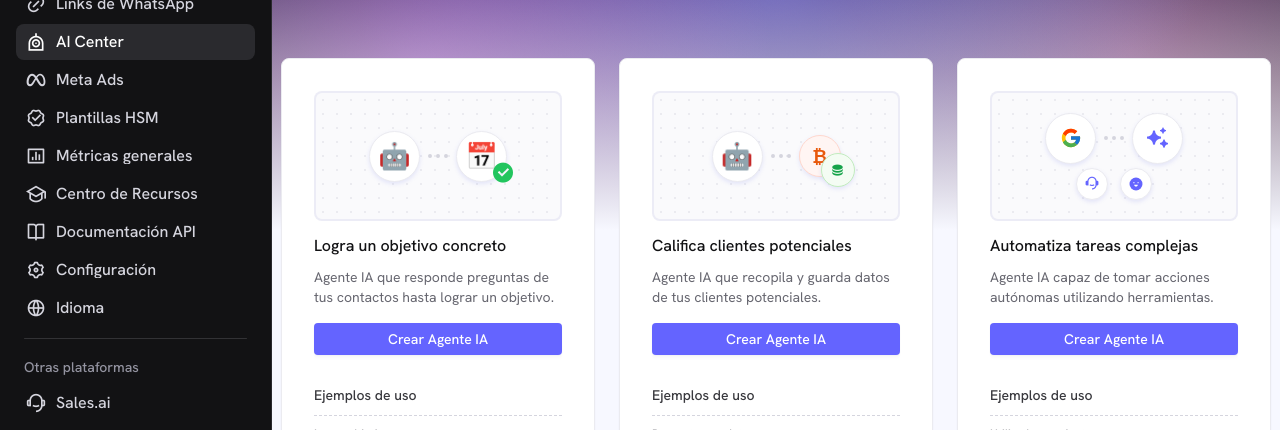
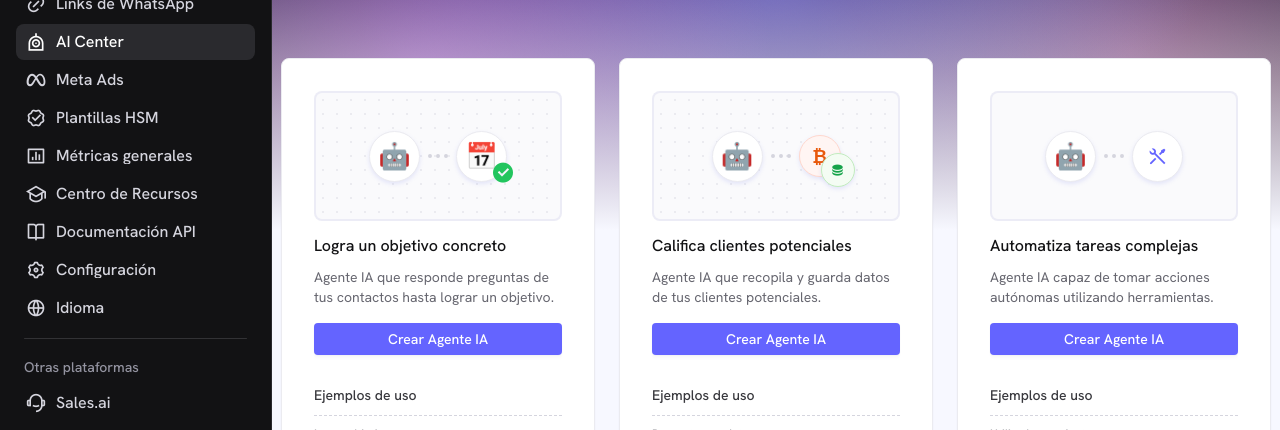
Before and after one commit to rodrigottega/test__cc, a plain HTML site: page index.html in a window 1280 px wide. Shown: the part 166-596 px from the top of the page. Drawn offline with nearby package versions, Linux system fonts and the light colour scheme.

Commit message:
Fix: reemplazar imagen faltante en card 3 por ilustración SVG
Co-authored-by: Cursor <cursoragent@cursor.com>

```diff
--- a/index.html
+++ b/index.html
@@ -236,35 +236,17 @@
           <div class="card">
             <div class="card__container">
               <div class="card__top">
-                <div class="card__image">
+                <div class="card__image card__image--no-dots">
                   <div class="card__illustration card__illustration--3">
                     <div class="illust-group">
-                      <div class="illust-circle illust-circle--lg illust-circle--google">
-                        <svg width="22" height="22" viewBox="0 0 48 48">
-                          <path fill="#FFC107" d="M43.611 20.083H42V20H24v8h11.303c-1.649 4.657-6.08 8-11.303 8-6.627 0-12-5.373-12-12s5.373-12 12-12c3.059 0 5.842 1.154 7.961 3.039l5.657-5.657C34.046 6.053 29.268 4 24 4 12.955 4 4 12.955 4 24s8.955 20 20 20 20-8.955 20-20c0-1.341-.138-2.65-.389-3.917z"/>
-                          <path fill="#FF3D00" d="M6.306 14.691l6.571 4.819C14.655 15.108 18.961 12 24 12c3.059 0 5.842 1.154 7.961 3.039l5.657-5.657C34.046 6.053 29.268 4 24 4 16.318 4 9.656 8.337 6.306 14.691z"/>
-                          <path fill="#4CAF50" d="M24 44c5.166 0 9.86-1.977 13.409-5.192l-6.19-5.238A11.91 11.91 0 0124 36c-5.202 0-9.619-3.317-11.283-7.946l-6.522 5.025C9.505 39.556 16.227 44 24 44z"/>
-                          <path fill="#1976D2" d="M43.611 20.083H42V20H24v8h11.303a12.04 12.04 0 01-4.087 5.571l.003-.002 6.19 5.238C36.971 39.205 44 34 44 24c0-1.341-.138-2.65-.389-3.917z"/>
-                        </svg>
+                      <div class="illust-circle illust-circle--lg">
+                        <span class="illust-emoji">🤖</span>
                       </div>
                       <div class="illust-connector">
                         <span class="dot"></span><span class="dot"></span><span class="dot"></span>
                       </div>
                       <div class="illust-circle illust-circle--lg">
-                        <i class="ri-sparkling-fill" style="color: #6464ff; font-size: 24px;"></i>
-                      </div>
-                    </div>
-                    <div class="illust-sub-circles">
-                      <div class="illust-circle illust-circle--xs">
-                        <i class="ri-customer-service-2-fill" style="font-size: 14px; color: #6464ff;"></i>
-                      </div>
-                      <div class="illust-circle illust-circle--xs">
-                        <svg width="14" height="14" viewBox="0 0 25 27" fill="none">
-                          <circle cx="12.5" cy="13.5" r="12.5" fill="#6464FF"/>
-                          <circle cx="8.5" cy="11" r="1.2" fill="white"/>
-                          <circle cx="16.5" cy="11" r="1.2" fill="white"/>
-                          <path d="M9 15c0 2 1.5 3.5 3.5 3.5S16 17 16 15H9z" fill="white"/>
-                        </svg>
+                        <i class="ri-tools-line" style="font-size: 22px; color: #6464ff;"></i>
                       </div>
                     </div>
                   </div>
--- a/styles.css
+++ b/styles.css
@@ -317,6 +317,20 @@ button {
   background-image: radial-gradient(circle, #d5d5de 0.8px, transparent 0.8px);
   background-size: 14px 14px;
   opacity: 0.4;
+}
+
+/* Card image without dot pattern (for PNG illustrations) */
+.card__image--no-dots::before {
+  display: none;
+}
+
+.card__illustration-img {
+  width: 100%;
+  height: 100%;
+  object-fit: cover;
+  border-radius: 6px;
+  position: relative;
+  z-index: 1;
 }
 
 /* ===== Card Illustrations ===== */
```
